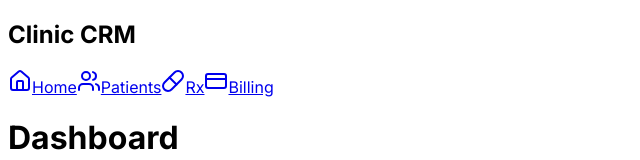
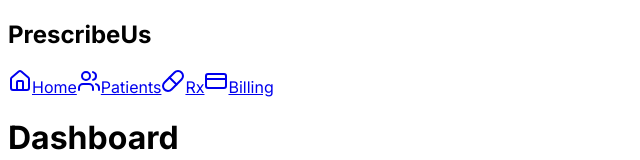
Before and after one commit to biswatma-dotcom/prescribe-us, a Next.js app: page / in a window 1280 px wide. Shown: the top 160 px of the page, without its empty margins (0-640 px from the left). Built offline with nearby package versions, Linux system fonts and the light colour scheme.

Commit message:
Rename app to PrescribeUs

```diff
--- a/src/app/layout.tsx
+++ b/src/app/layout.tsx
@@ -5,7 +5,7 @@ import { BottomNav, Sidebar } from "@/components/Navigation";
 const inter = Inter({ subsets: ["latin"] });
 
 export const metadata: Metadata = {
-  title: "Clinic CRM",
+  title: "PrescribeUs",
   description: "Mobile-first clinic management system",
 };
 
--- a/src/components/Navigation.tsx
+++ b/src/components/Navigation.tsx
@@ -30,7 +30,7 @@ export function BottomNav() {
 export function Sidebar() {
   return (
     <aside className="hidden md:flex flex-col w-64 bg-gray-900 text-white min-h-screen p-4">
-      <h1 className="text-xl font-bold mb-8 px-4">Clinic CRM</h1>
+      <h1 className="text-xl font-bold mb-8 px-4">PrescribeUs</h1>
       <nav className="flex flex-col gap-2">
         {navItems.map((item) => (
           <Link
```
Also changed, not shown: 1 other file (tests, documents, lock files or other folders).
